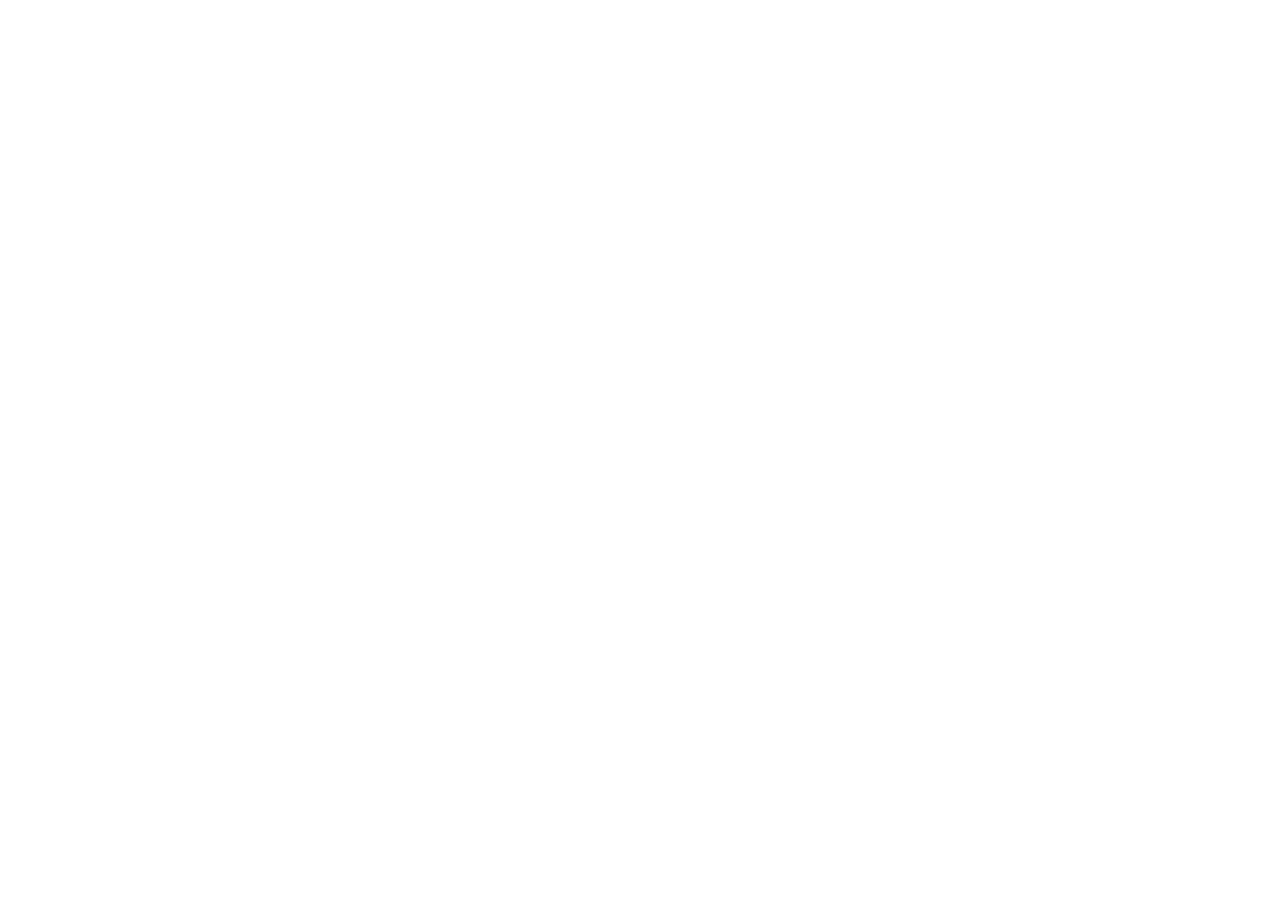
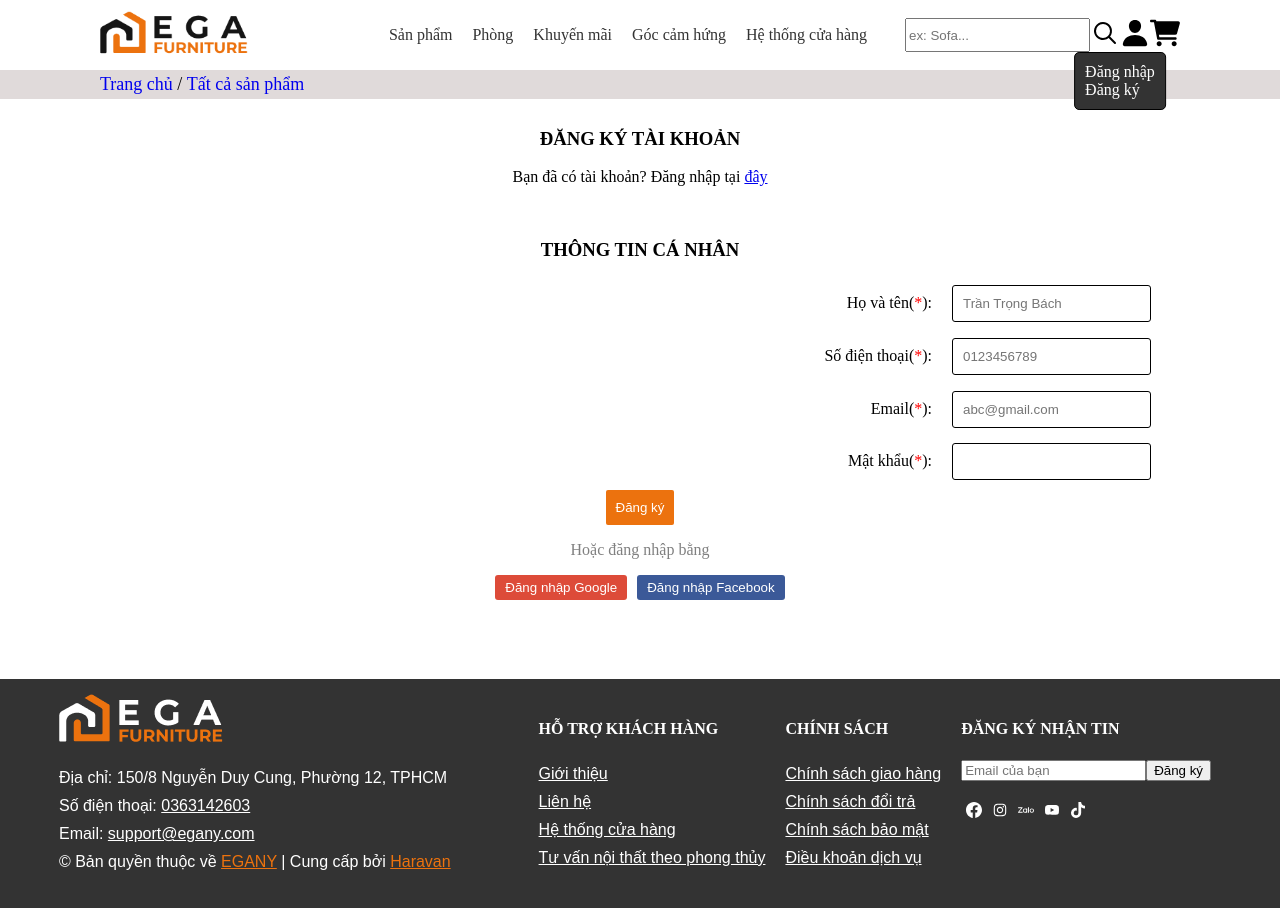
Before and after one commit to Bockbarbie26/React-Project, a React (Vite) app: page /account/register in a window 1280 px wide. Before the commit this address had no page. Before the commit the page ends 800 px from the top, so only its background shows below. Built offline with nearby package versions, Linux system fonts and the light colour scheme.

Commit message:
Login + Register

```diff
--- a/src/App.jsx
+++ b/src/App.jsx
@@ -5,6 +5,8 @@
 import MainPage from './components/Page/MainPage';
 import NotFound from "./components/Page/NotFound";
 import Collection from "./components/Collections";
+import Login from "./components/Auth/Login";
+import Register from "./components/Auth/Register";
 
 const App = () => {
   return (
@@ -14,6 +16,8 @@
         <Route path="/shopSystem" Component={ShopSystem}/>
         <Route path="/collections" Component={Collection}/>
         <Route Component={NotFound}/>
+        <Route path="/account/login" Component={Login}/>
+        <Route path="/account/register" Component={Register}/>
       </Routes>
     </Router>
   );
--- a/src/components/Auth/Login.jsx
+++ b/src/components/Auth/Login.jsx
@@ -0,0 +1,45 @@
+import BreadCrumb from "../Breadcrumb";
+import Footer from "../Footer";
+import Header from "../Header";
+import {Link} from "react-router-dom";
+
+const Login = () => {
+    return (
+        <>
+            <Header/>
+            <BreadCrumb/>
+            <div className="container">
+                <div className="login-container">
+                    <h3>ĐĂNG NHẬP TÀI KHOẢN</h3>
+                    <p>Bạn chưa có tài khoản? <Link to="/account/register">Đăng ký tại đây</Link></p>
+                    <div className="login-information">
+                        <form className="login-form" action="#">
+                            <fieldset className="form-group">
+                                <label>Email(<span className="required-asterisk">*</span>):</label>
+                                <input type="email" placeholder="abc@gmail.com" required/>
+                            </fieldset>
+                            <fieldset className="form-group">
+                                <label >Mật khẩu(<span className="required-asterisk">*</span>):</label>
+                                <input type="text" placeholder="Mật khẩu" required/>
+                            </fieldset>
+                            <p>Quên mật khẩu? Nhấn vào <Link to="/account/login" target="_self">đây</Link></p>
+                            <input className="submit-btn" type="submit" value="Đăng nhập" />
+                        </form>
+                        <p style={{color:"grey"}}>Hoặc đăng nhập bằng</p>
+                        <div className="social-login">
+                            <button className="login-google" type="button">
+                                Đăng nhập Google
+                            </button>
+                            <button className="login-facebook" type="button">
+                            Đăng nhập Facebook
+                            </button>
+                        </div>
+                    </div>
+                </div>
+            </div>
+            <Footer/>
+        </>
+    );
+}
+
+export default Login;
--- /dev/null
+++ b/src/components/Auth/Register.jsx
@@ -0,0 +1,55 @@
+import React from "react";
+import Header from "../Header";
+import Footer from "../Footer";
+import BreadCrumb from "../Breadcrumb";
+import { Link } from "react-router-dom";
+
+const Register = () => {
+    return (
+        <>
+            <Header/>
+            <BreadCrumb/>
+            <div className="container">
+                <div className="register-container">
+                    <h3>ĐĂNG KÝ TÀI KHOẢN</h3>
+                    <p>Bạn đã có tài khoản? Đăng nhập tại <Link to="/account/login">đây</Link></p>
+                    <br />
+                    <h3>THÔNG TIN CÁ NHÂN</h3>
+                    <div className="register-information">
+                        <form action="#">
+                            <fieldset className="form-group">
+                                <label>Họ và tên(<span className="required-asterisk">*</span>):</label>
+                                <input type="text" placeholder="Trần Trọng Bách" required />
+                            </fieldset>
+                            <fieldset className="form-group">
+                                <label>Số điện thoại(<span className="required-asterisk">*</span>):</label>
+                                <input type="text" pattern="[0-9]+" placeholder="0123456789" required />
+                            </fieldset>
+                            <fieldset className="form-group">
+                                <label>Email(<span className="required-asterisk">*</span>):</label>
+                                <input type="text" placeholder="abc@gmail.com" required />
+                            </fieldset>
+                            <fieldset className="form-group">
+                                <label>Mật khẩu(<span className="required-asterisk">*</span>):</label>
+                                <input type="text" required />
+                            </fieldset>
+                            <input className="submit-btn" type="submit" value="Đăng ký" />
+                        </form>
+                        <p style={{color:"grey"}}>Hoặc đăng nhập bằng</p>
+                        <div className="social-login">
+                            <button className="login-google" type="button">
+                                Đăng nhập Google
+                            </button>
+                            <button className="login-facebook" type="button">
+                            Đăng nhập Facebook
+                            </button>
+                        </div>
+                    </div>
+                </div>
+            </div>
+            <Footer/>
+        </>
+    );
+}
+
+export default Register;
--- /dev/null
+++ b/src/components/Breadcrumb.jsx
@@ -0,0 +1,20 @@
+import React from "react";
+import { Link } from "react-router-dom";
+
+const BreadCrumb = () => {
+    return (
+        <div className="breadcrumb">
+            <ul>
+                <li itemScope>
+                    <Link to="/" target='_self' itemProp='item'>Trang chủ</Link>
+                    <span>&nbsp;/&nbsp;</span>
+                </li>
+                <li itemScope>
+                    <Link to="/collections" target='_self' itemProp='item'>Tất cả sản phẩm</Link>
+                </li>
+            </ul>
+        </div>
+    );
+}
+
+export default BreadCrumb;
--- a/src/components/Page/ShopSystem.jsx
+++ b/src/components/Page/ShopSystem.jsx
@@ -1,23 +1,13 @@
 import React from "react";
 import Footer from "../Footer";
 import Header from "../Header";
-import { Link } from "react-router-dom";
+import BreadCrumb from "../Breadcrumb";
 
 const ShopSystem = () => {
     return (
         <div className="shop-system">
             <Header/>
-            <div className="breadcrumb">
-                <ul>
-                    <li itemScope>
-                        <Link to="/" target='_self' itemProp='item'>Trang chủ</Link>
-                        <span>&nbsp;/&nbsp;</span>
-                    </li>
-                    <li itemScope>
-                        <Link to="/collections" target='_self' itemProp='item'>Tất cả sản phẩm</Link>
-                    </li>
-                </ul>
-            </div>
+            <BreadCrumb/>
             <div className="container">
                 <h2 className="title-page">Trang chủ</h2>
                 <div>
--- a/src/components/css/Page.css
+++ b/src/components/css/Page.css
@@ -22,7 +22,8 @@
         display: flex;
 
         .account-action{
-            display: none;
+            /* display: none; */
+            position: absolute;
             border: 1px solid black;
             transform: translateX(-50%);
             background-color: #333;
@@ -30,19 +31,19 @@
             padding: 10px;
             border-radius: 5px;
             z-index: 1;
+            text-align: left;
 
             .action-item{
                 color: white;
                 text-decoration: none;
-                display: block;
                 padding: 5px 0;
             }
 
             .action-item:hover{
                 background-color: #575757;
+                border-radius: 5px;
+                width: inherit;
             }
-
-
         }
     }
 }
@@ -372,3 +373,67 @@
         }
     }
 }
+
+.login-container, .register-container{
+    text-align: center;
+}
+
+.login-information, .register-information{
+    margin: 15px;
+
+        .form-group{
+            border: none;
+            text-align: right;
+        }
+
+        label{
+            text-align: left;
+            padding: 20px;
+        }
+
+        input{
+            padding: 10px;
+            border: 1px solid black;
+            border-radius: 3px;
+            box-shadow: none;
+        }
+
+        .submit-btn{
+            background-color: var(--primary-color);
+            color: var(--secondary-color);
+            text-decoration: none;
+            border: none;
+            border-radius: 2px;
+        }
+    .social-login{
+        display: flex;
+        justify-content: center;
+        gap: 10px;
+
+        .login-google{
+            background-color: #dd4b39;
+        }
+
+        .login-facebook{
+            background-color: #3b5998;
+        }
+
+        .login-facebook, .login-google{
+            color: var(--secondary-color);
+
+        }
+
+        button{
+            display: flex;
+            padding: 5px 10px;
+            align-items: center;
+            border: none;
+            border-radius: 3px;
+        }
+
+    }
+
+    .required-asterisk{
+        color: red;
+    }
+}
--- a/src/components/css/Root.css
+++ b/src/components/css/Root.css
@@ -1,6 +1,7 @@
 :root{
     --background-color: #fff;
-    --primary-color: #fa6f1f;
+    --primary-color: #ec720e;
+    --secondary-color: white;
     --primary-text-font: Arial, "Helvetica Neue", Helvetica, sans-serif;
 }
 
```
Also changed, not shown: src/assets/icons/Google-icon.tsx (added, +18 -0 lines).
